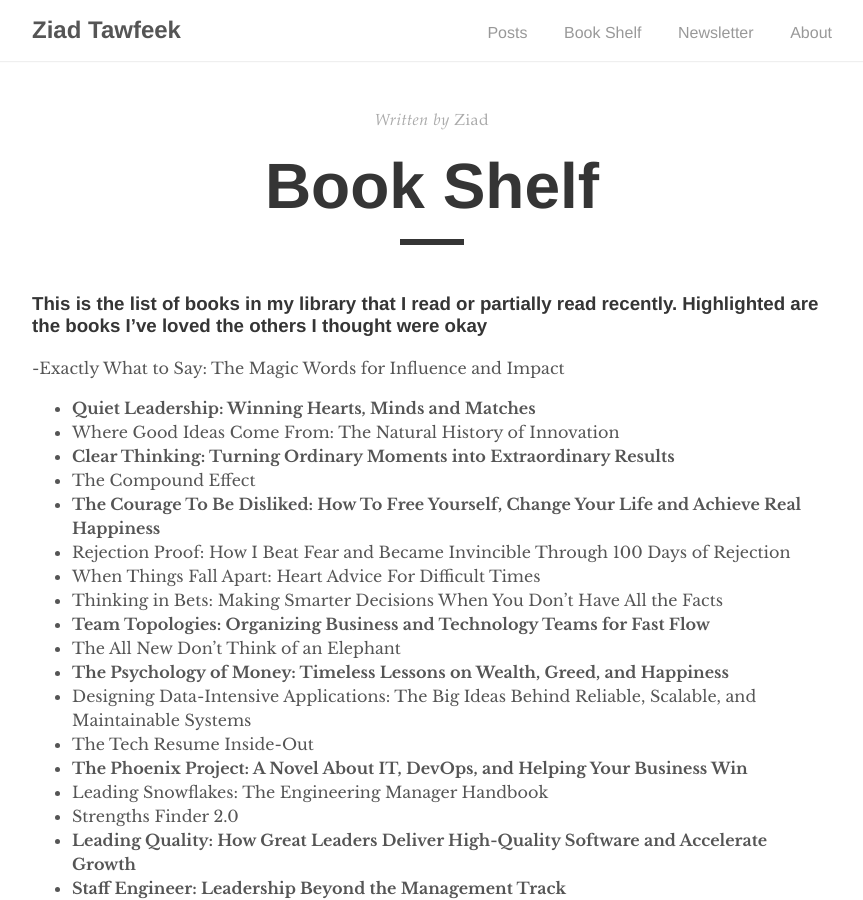
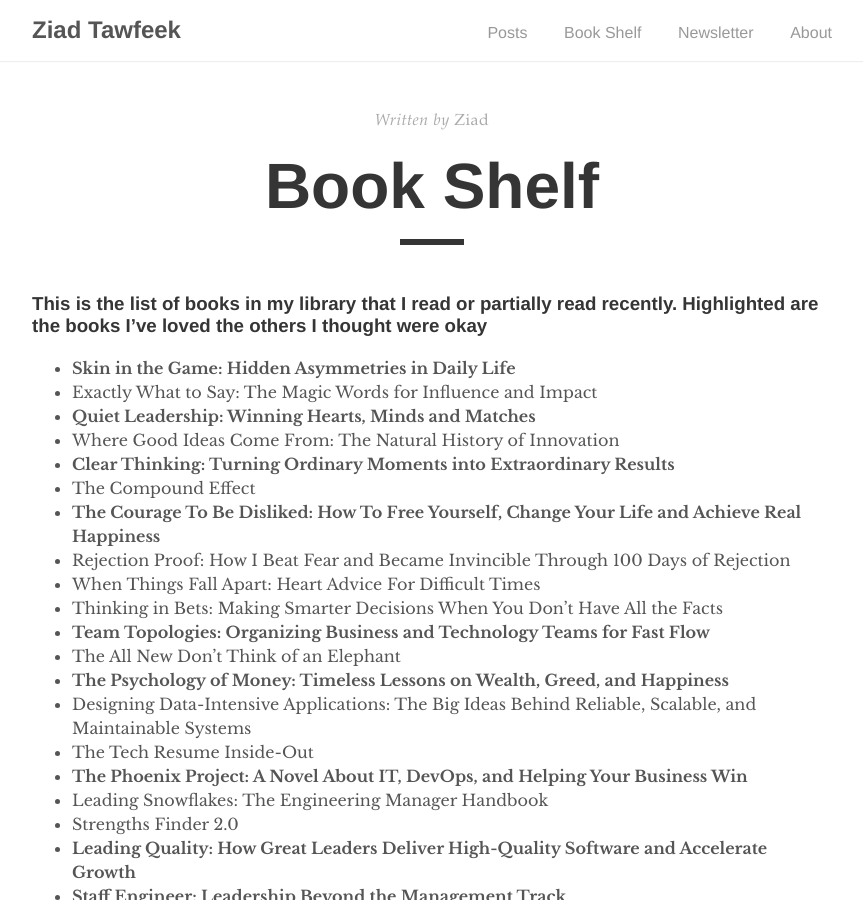
Before and after one commit to ziadtawfeek/web, a Jekyll site: the page built from _pages/book-shelf.md, in a window 1280 px wide and 900 px high. Shown: the whole window, without its empty margins (208-1071 px from the left). Built offline with Jekyll 4.4.1, drawn with Linux system fonts in a browser that asks for light colours.

Commit message:
Update book-shelf.md

```diff
--- a/_pages/book-shelf.md
+++ b/_pages/book-shelf.md
@@ -7,7 +7,8 @@ permalink: /book-shelf/
 
 ### This is the list of books in my library that I read or partially read recently. Highlighted are the books I’ve loved the others I thought were okay
 
--Exactly What to Say: The Magic Words for Influence and Impact
+- **Skin in the Game: Hidden Asymmetries in Daily Life**
+- Exactly What to Say: The Magic Words for Influence and Impact
 - **Quiet Leadership: Winning Hearts, Minds and Matches**
 - Where Good Ideas Come From: The Natural History of Innovation
 - **Clear Thinking: Turning Ordinary Moments into Extraordinary Results**
```
